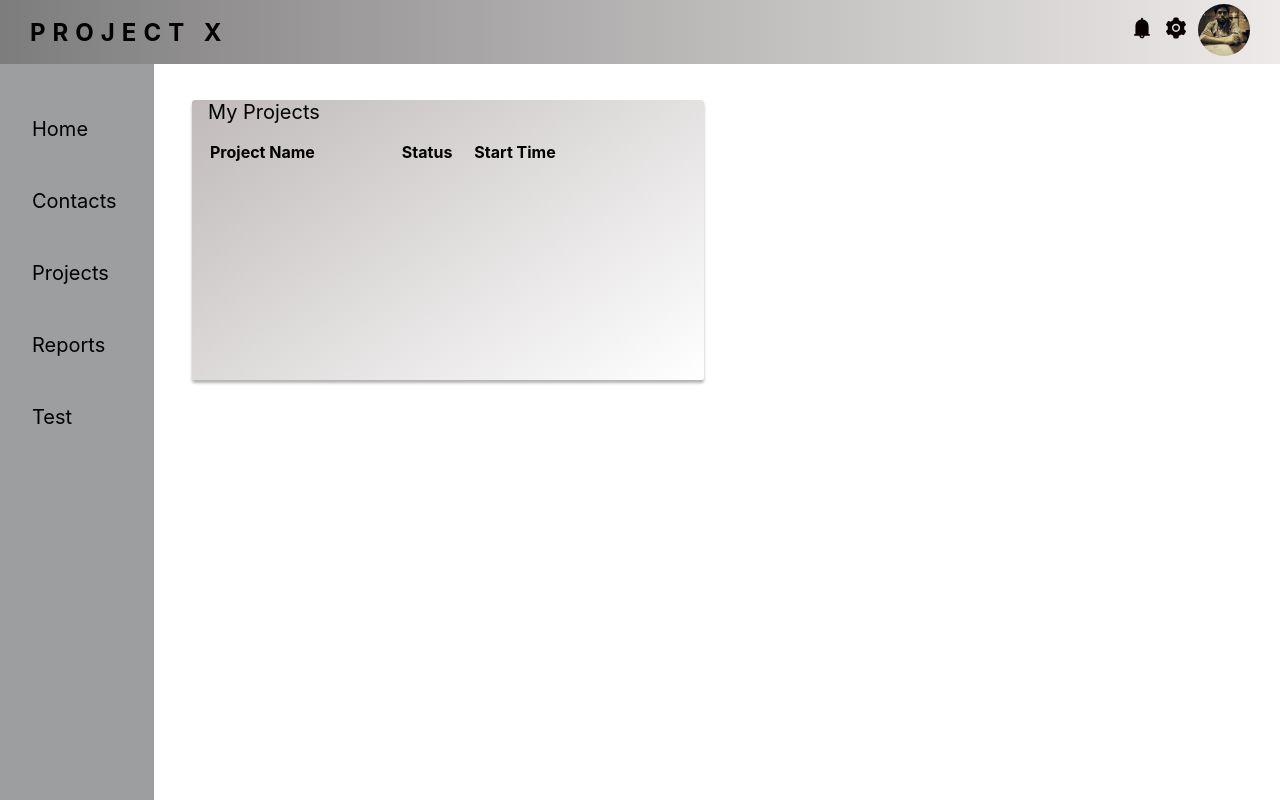
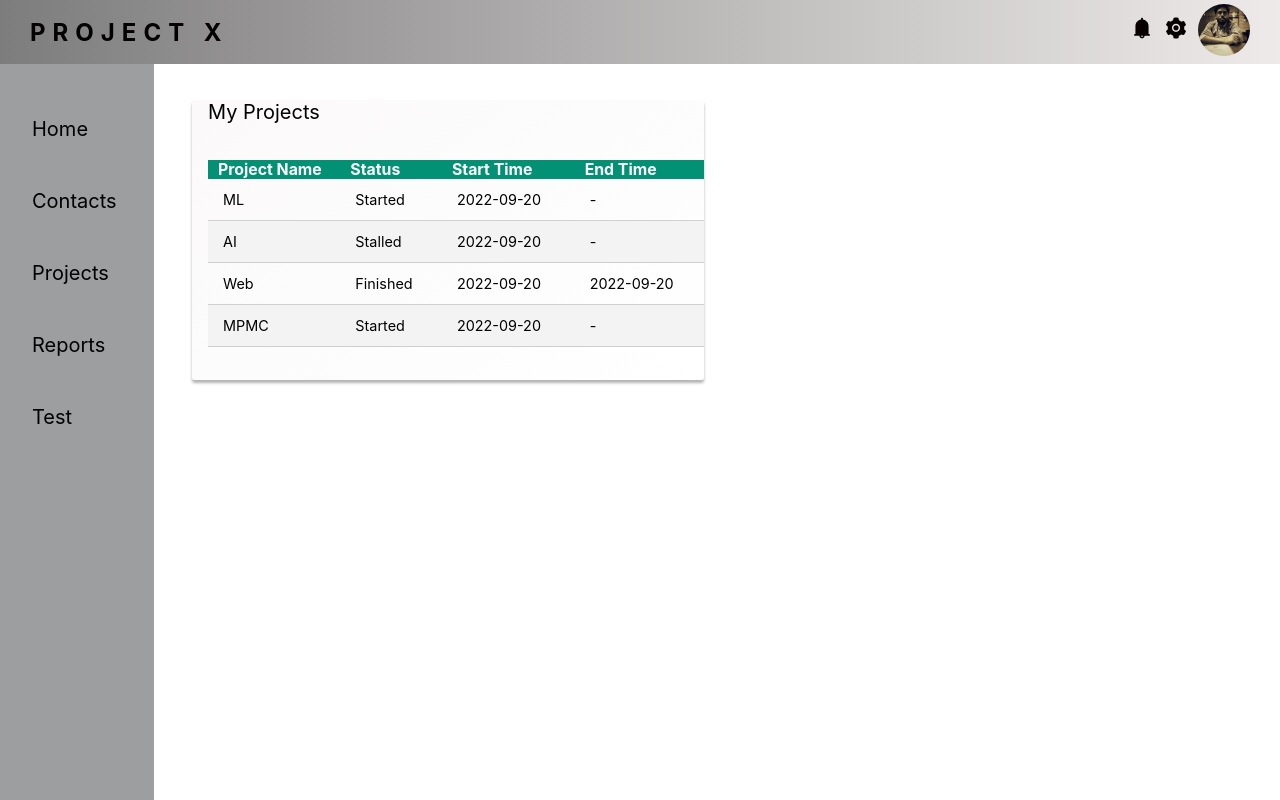
Before and after one commit to abhijan1234/ProjectX-React, a React (Create React App) app: page /1/projects in a window 1280 px wide. Built offline with nearby package versions, Linux system fonts and the light colour scheme; no server answers.

Commit message:
Project Card with dummy data

```diff
--- a/src/Components/Card/Card.scss
+++ b/src/Components/Card/Card.scss
@@ -2,7 +2,7 @@
     position:absolute;
     width: 40%;
     height: 35%;
-    background: linear-gradient(145deg,rgb(192, 186, 186),rgb(255,255,255));
+    background: linear-gradient(145deg,rgb(251, 249, 249),rgb(255,255,255));
     top: 30%;
     left: 35%;
     right: auto;
@@ -12,22 +12,7 @@
     outline: none;
     box-shadow: 0px 3px 3px rgb(180, 179, 179);
     overflow-y:scroll;
-    transition: 450ms;
 }
-.card-Content :hover{
-    cursor: pointer;
-    background: linear-gradient(145deg,rgb(120, 214, 214),rgb(255,255,255));
-
-}
-
-.bodyPlace :hover{
-    background: none;
-}
-
-.mainCardContainer :hover{
-    background: none;
-}
-
 .card-header{
     padding-left: 2vh;
     margin-top: 3vh;
--- a/src/Layouts/Projects/Projects.scss
+++ b/src/Layouts/Projects/Projects.scss
@@ -1,6 +1,7 @@
 .project-main-tile{
     width: 100%;
     height: 100%;
+    display: flex;
 }
 
 .project-row-tile{
@@ -8,3 +9,32 @@
     align-items: center;
     justify-content: space-between;
 }
+
+.content-table{
+    border-collapse: collapse;
+    margin: 20px 0;
+    font-size: 0.9em;
+    min-width: 40em;
+}
+.content-table thead tr{
+    background-color: #029174;
+    color: #ffffff;
+    text-align: left;
+    font-weight: bold;
+}
+.content-table th{
+    font-size: 1.1em;
+    padding-left: 10px;
+}
+.content-table td{
+    padding: 12px 15px;
+}
+.content-table tbody tr :hover{
+    cursor: pointer;
+}
+.content-table tbody tr{
+    border-bottom: 1px solid #cac8c8dd;
+}
+.content-table tbody tr:nth-of-type(even){
+    background-color: #f3f3f3;
+}
--- a/src/Layouts/Projects/Projects.tsx
+++ b/src/Layouts/Projects/Projects.tsx
@@ -3,14 +3,15 @@ import { getAllProjects } from '../../API/ProjectAPIs'
 import Card from '../../Components/Card/Card'
 import Navbar from '../../Components/Navbar/Navbar'
 import Sidebar from '../../Components/Sidebar/Sidebar'
+import Data from "../../Testdata.json"
 import "./Projects.scss"
 const Projects = (props: any) => {
-  const [projectList,setProjectList] = useState([])
+  const [projectList,setProjectList] = useState([{"ProjectName":"","Status":"","StartTime":"","EndTime":"","Mentor":""}])
   useEffect(()=>{
     getAllProjectInformation()
   },[])
   const getAllProjectInformation = async()=>{
-    var data = await getAllProjects()
+    var data = Data//await getAllProjects()
     console.log("Data isss",data)
     setProjectList(data)
   }
@@ -22,12 +23,47 @@ const Projects = (props: any) => {
         <div className='project-row-tile'>
           <div className='projectPageContainer'>
             <Card headerName = "My Projects">
-              <table>
-                <tr>
-                  <th style={{"paddingRight":"85px"}}>Project Name</th>
-                  <th style={{"paddingRight":"20px"}}>Status</th>
-                  <th>Start Time</th>
+              <table className='content-table'>
+                <thead>
+                  <tr>
+                    <th>Project Name</th>
+                    <th>Status</th>
+                    <th>Start Time</th>
+                    <th>End Time</th>
+                    <th>Mentor</th>
+                  </tr>
+                </thead>
+                <tbody>{
+                  projectList.map(item=>
+                    <tr>
+                      <td>{item.ProjectName}</td>
+                      <td>{item.Status}</td>
+                      <td>{item.StartTime}</td>
+                      <td>{item.EndTime.length>0?item.EndTime:"-"}</td>
+                      <td>{item.Mentor}</td>
+                    </tr>
+                    )
+                  }
+                </tbody>
+                {/* <tr>
+                  <th style={{"paddingRight":"30px"}}>Project Name</th>
+                  <th style={{"paddingRight":"70px"}}>Status</th>
+                  <th style={{"paddingRight":"60px"}}>Start Time</th>
+                  <th style={{"paddingRight":"32px"}}>End Time</th>
+                  <th style={{"paddingRight":"10px"}}>Mentor</th>
                 </tr>
+                <tbody>{
+                  projectList.map(item=>
+                    <tr>
+                      <td style={{"paddingLeft":"35px"}}>{item.ProjectName}</td>
+                      <td style={{"paddingRight":"35px"}}>{item.Status}</td>
+                      <td style={{"paddingRight":"35px"}}>{item.StartTime}</td>
+                      <td style={{"textAlign": "center"}}>{item.EndTime.length>0?item.EndTime:"-"}</td>
+                      <td style={{"paddingLeft":"15px"}}>{item.Mentor}</td>
+                    </tr>
+                    )
+                  }
+                </tbody> */}
               </table>
             </Card>
           </div>
--- /dev/null
+++ b/src/Testdata.json
@@ -0,0 +1,30 @@
+[
+    {
+      "ProjectName": "ML",
+      "Status": "Started",
+      "StartTime":"2022-09-20",
+      "EndTime":"",
+      "Mentor":"ABC"
+    },
+    {
+        "ProjectName": "AI",
+        "Status": "Stalled",
+        "StartTime":"2022-09-20",
+        "EndTime":"",
+        "Mentor":"XYZ"
+    },
+    {
+        "ProjectName": "Web",
+        "Status": "Finished",
+        "StartTime":"2022-09-20",
+        "EndTime":"2022-09-20",
+        "Mentor":"TRY"
+    },
+    {
+        "ProjectName": "MPMC",
+        "Status": "Started",
+        "StartTime":"2022-09-20",
+        "EndTime":"",
+        "Mentor":"LET"
+    }
+  ]
```
